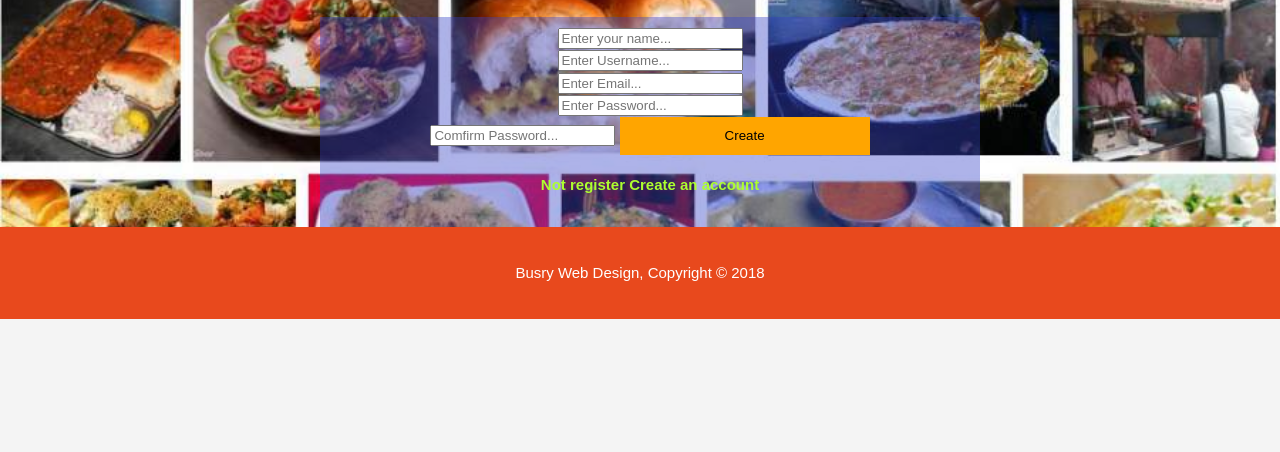
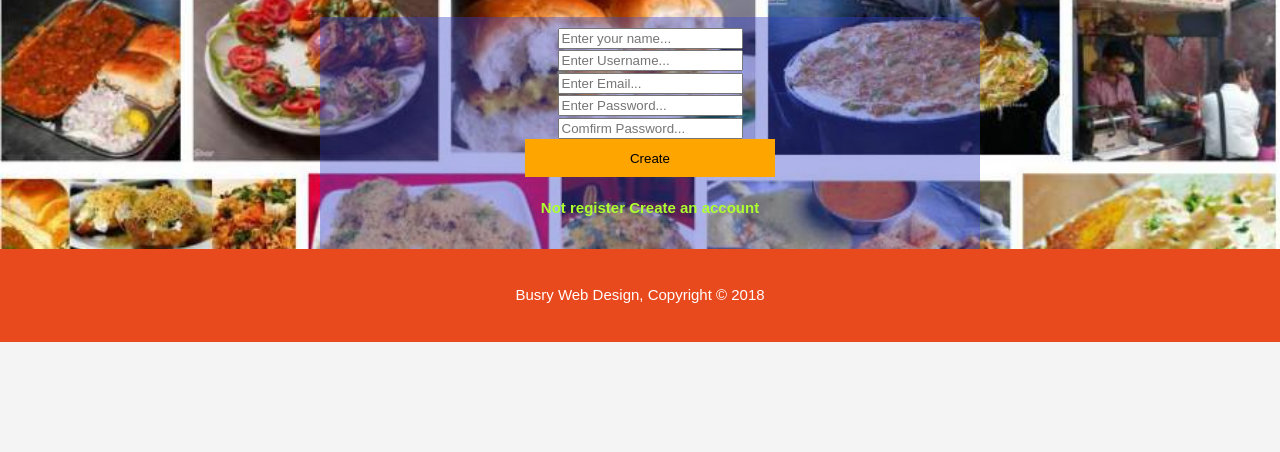
Before and after one commit to Busry/fastFoodFast, a plain HTML site: page UI/create.html in a window 1280 px wide. Shown: the part 348-800 px from the top of the page. Drawn offline with Linux system fonts and the light colour scheme.

Commit message:
correcting mistakes

```diff
--- a/UI/create.html
+++ b/UI/create.html
@@ -38,11 +38,12 @@
                         <input type="text" placeholder="Enter Username..."/><br/>
                         <input type="email" placeholder="Enter Email..."/><br/>
                         <input type="password" placeholder="Enter Password..."/><br/>
-                        <input type="password" placeholder="Comfirm Password..."/>
+                        <input type="password" placeholder="Comfirm Password..."/><br/>
                         <button type="submit" class="button_1">
                             Create
                         </button>
-                        <h4>Not register Create an          account
+                        <h4>
+                            Not register Create an account
                         </h4>
                     </form>
 
```
